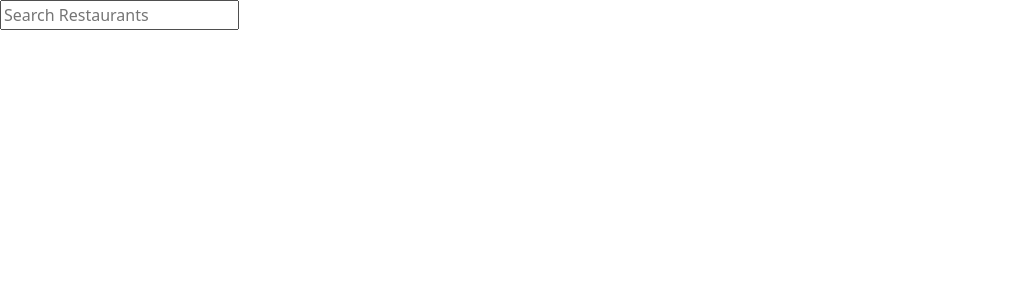
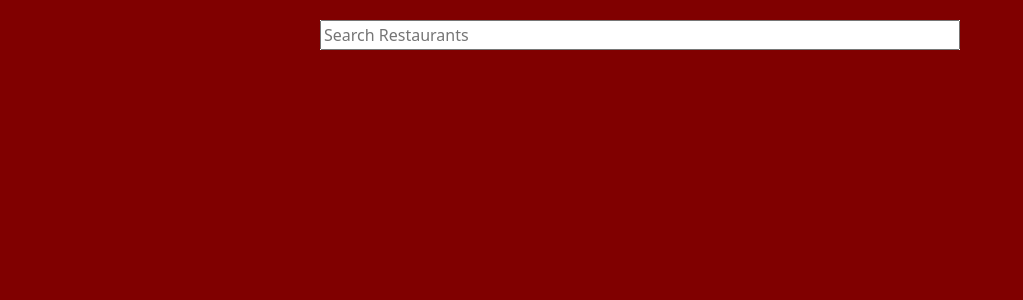
Before and after one commit to zbthompson93/ristra-frontend, a React (Create React App) app in the folder ristra-frontend/: page / in a window 1280 px wide. Shown: the top 300 px of the page, without its empty margins (0-1023 px from the left). Built offline with nearby package versions, Linux system fonts and the light colour scheme.

Commit message:
added styling

```diff
--- a/ristra-frontend/src/App.css
+++ b/ristra-frontend/src/App.css
@@ -1,38 +1,22 @@
-.App {
-  text-align: center;
+body {
+  background-color: #800000;
 }
 
-.App-logo {
-  height: 40vmin;
-  pointer-events: none;
+.App {
+  margin: 20px auto;
+  width: 50%;
+  background-color: white;
 }
 
-@media (prefers-reduced-motion: no-preference) {
-  .App-logo {
-    animation: App-logo-spin infinite 20s linear;
-  }
+.search-bar {
+  margin: auto;
+  width: 100%;
 }
 
-.App-header {
-  background-color: #282c34;
-  min-height: 100vh;
-  display: flex;
-  flex-direction: column;
-  align-items: center;
-  justify-content: center;
-  font-size: calc(10px + 2vmin);
-  color: white;
+.search-box {
+  width: 100%;
 }
 
-.App-link {
-  color: #61dafb;
+.restaurant-result {
+  margin-top: 10px;
 }
-
-@keyframes App-logo-spin {
-  from {
-    transform: rotate(0deg);
-  }
-  to {
-    transform: rotate(360deg);
-  }
-}
--- a/ristra-frontend/src/App.js
+++ b/ristra-frontend/src/App.js
@@ -1,6 +1,6 @@
 import 'bootstrap/dist/css/bootstrap.css';
 import SearchBar from './SearchBar'
-//import { useLocation } from 'react-router-dom';
+import './App.css'
 
 
 function App() {
@@ -11,7 +11,7 @@ function App() {
   // }
 
   return (
-    <div>
+    <div className="App">
       <SearchBar />
     </div>
   );
--- a/ristra-frontend/src/Restaurant/index.js
+++ b/ristra-frontend/src/Restaurant/index.js
@@ -48,7 +48,7 @@ function Restaurant() {
     },[restaurantId, name]);
 
     return(
-        <div>
+        <div className='App'>
             { name && restaurantId > 0 ? (
                 <div>
                     <NavBar query={query}/>
--- a/ristra-frontend/src/RestaurantResult/index.js
+++ b/ristra-frontend/src/RestaurantResult/index.js
@@ -30,10 +30,11 @@ function RestaurantResult(props) {
     },[props.name]);
 
     return(
-        <div onClick={() => navigate(`/restaurant/${props.id}`, {state:{query:props.query}})}>
+        <div className='restaurant-result' onClick={() => navigate(`/restaurant/${props.id}`, {state:{query:props.query}})}>
             <h1>Name: {name}</h1>
             <p>description: {description}</p>
             <p>rating: {rating}</p>
+            <hr />
         </div>
     )
 
--- a/ristra-frontend/src/SearchBar/index.js
+++ b/ristra-frontend/src/SearchBar/index.js
@@ -31,8 +31,8 @@ export default function SearchBar(){
   },[query]);
 
   return (
-    <div>
-      <input placeholder="Search Restaurants" onChange={event => setQuery(event.target.value)} value={query} />
+    <div className='search-bar'>
+      <input className='search-box' placeholder="Search Restaurants" onChange={event => setQuery(event.target.value)} value={query} />
       {restaurants.map((restaurant, index) => {
         return (
           <RestaurantResult
--- a/ristra-frontend/src/data.json
+++ b/ristra-frontend/src/data.json
@@ -37,6 +37,44 @@
                     "comment": "Yum, yum, yum!"
                 }
             ]
+        },
+        {
+            "id": 3,
+            "name":"Dion's",
+            "type": "pizza",
+            "location": "Albuquerque, NM",
+            "description": "PIZZA!!!",
+            "reviews": [
+                {
+                    "user": "Tony Stark",
+                    "rating": 5,
+                    "comment": "Best damn pizza"
+                },
+                {
+                    "user": "Mozart",
+                    "rating": 3,
+                    "comment": "alright"
+                }
+            ]
+        },
+        {
+            "id": 4,
+            "name":"Casa de Benevidez",
+            "type": "new mexican",
+            "location": "Albuquerque, NM",
+            "description": "Authentic NM Food",
+            "reviews": [
+                {
+                    "user": "Out of towner",
+                    "rating": 3,
+                    "comment": "Spicy AF"
+                },
+                {
+                    "user": "In Towner",
+                    "rating": 5,
+                    "comment": "Dope AF"
+                }
+            ]
         }
     ]
 }
```
